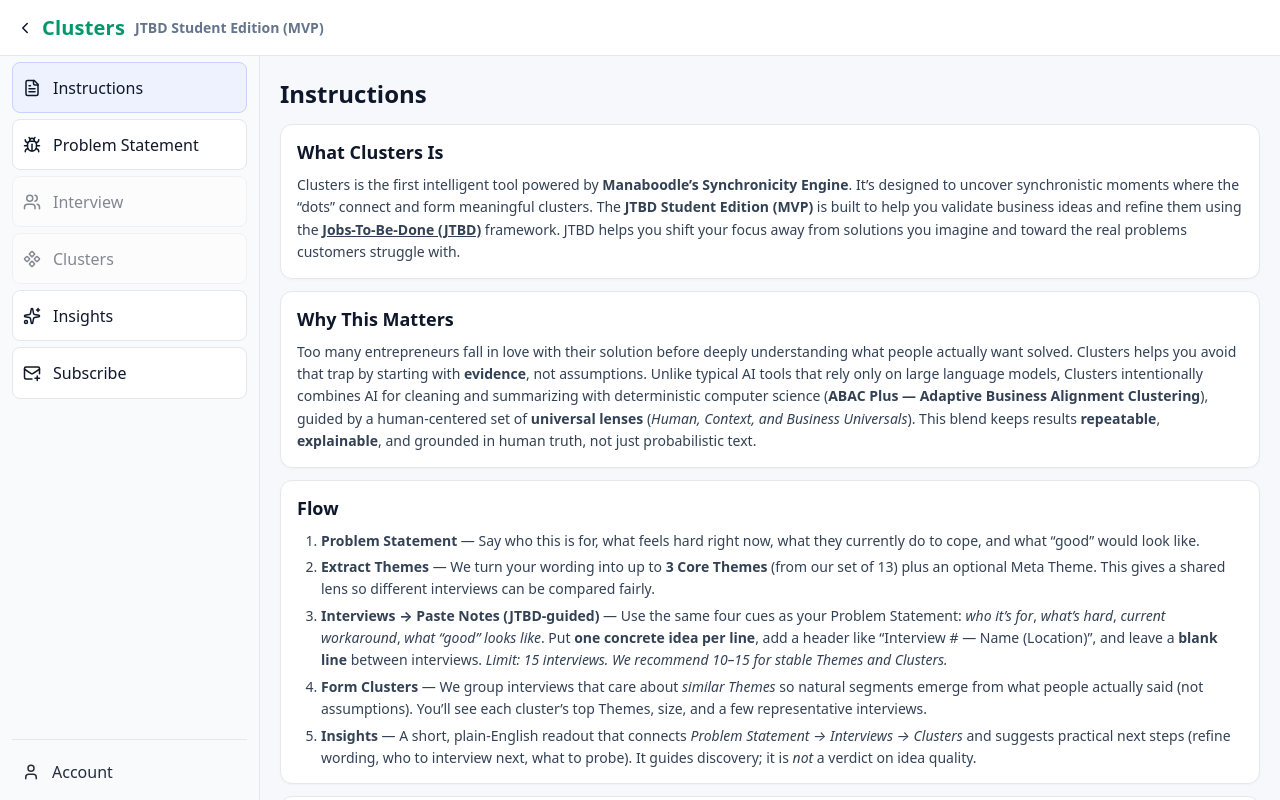
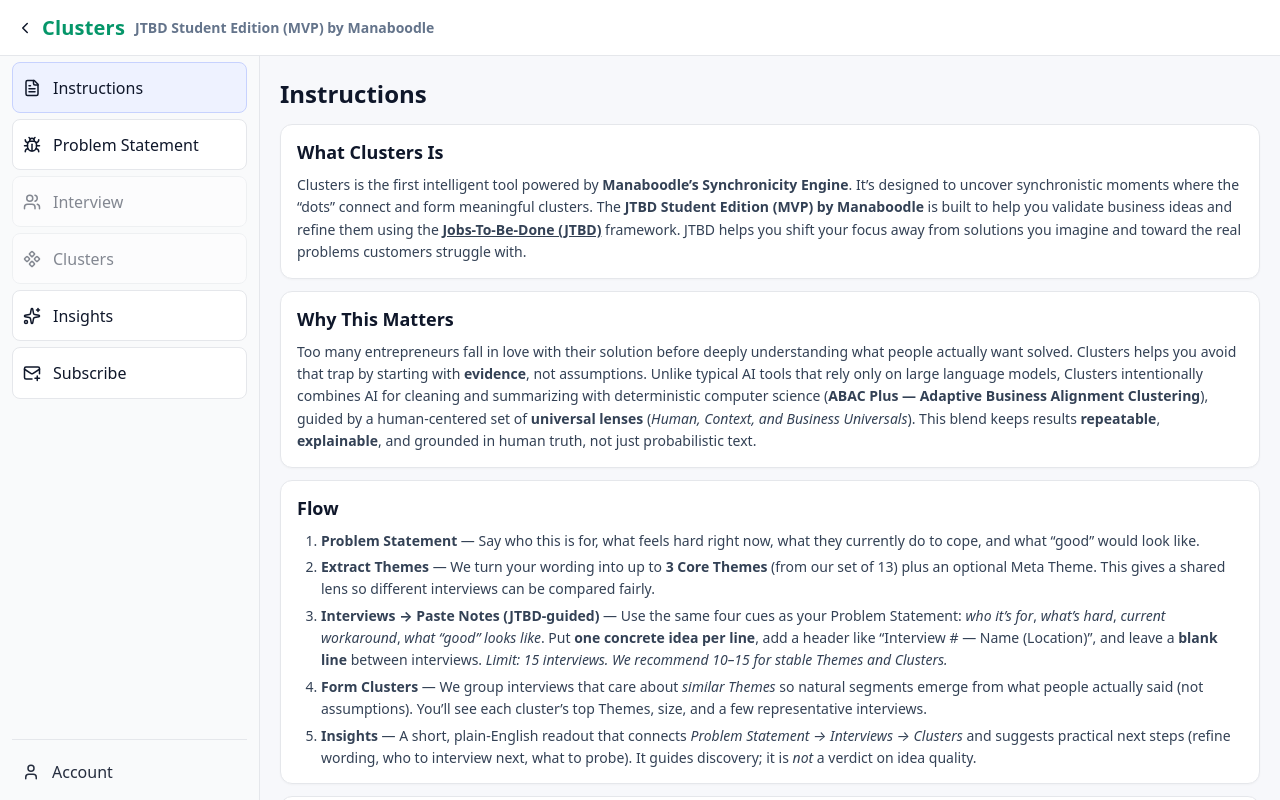
Before and after one commit to manabunagaoka/clusters, a Next.js app: page /instructions in a window 1280 px wide. Built offline with nearby package versions, Linux system fonts and the light colour scheme.

Commit message:
chore: finalize JTBD Student Edition (MVP) by Manaboodle branding in all UI files

```diff
--- a/app/(clusters)/instructions/page.tsx
+++ b/app/(clusters)/instructions/page.tsx
@@ -12,7 +12,7 @@ export default function Page(){
         <div className={styles.cardTitle}>What Clusters Is</div>
         <div className={styles.bodyText}>
           Clusters is the first intelligent tool powered by <b>Manaboodle’s Synchronicity Engine</b>. It’s designed to uncover synchronistic moments where the “dots” connect and form meaningful clusters.
-          The <b>JTBD Student Edition (MVP)</b> is built to help you validate business ideas and refine them using the <b><a href="https://www.christenseninstitute.org/theory/jobs-to-be-done/?gad_source=1&gad_campaignid=22404177831&gbraid=0AAAAADsapT_jd8RaeyuwwRgSbrGGYEswV&gclid=CjwKCAjwuePGBhBZEiwAIGCVS6McI11ceCYIQ3NQ-eKUqEihYwnwfHNkIQ6rBSasHBQosOkmfupZyxoCPJMQAvD_BwE" target="_blank" rel="noopener noreferrer" style={{ textDecoration: 'underline' }}>Jobs-To-Be-Done (JTBD)</a></b> framework. JTBD helps you shift your focus away from solutions you imagine and toward the real problems customers struggle with.
+          The <b>JTBD Student Edition (MVP) by Manaboodle</b> is built to help you validate business ideas and refine them using the <b><a href="https://www.christenseninstitute.org/theory/jobs-to-be-done/?gad_source=1&gad_campaignid=22404177831&gbraid=0AAAAADsapT_jd8RaeyuwwRgSbrGGYEswV&gclid=CjwKCAjwuePGBhBZEiwAIGCVS6McI11ceCYIQ3NQ-eKUqEihYwnwfHNkIQ6rBSasHBQosOkmfupZyxoCPJMQAvD_BwE" target="_blank" rel="noopener noreferrer" style={{ textDecoration: 'underline' }}>Jobs-To-Be-Done (JTBD)</a></b> framework. JTBD helps you shift your focus away from solutions you imagine and toward the real problems customers struggle with.
         </div>
       </div>
 
--- a/app/(clusters)/layout.tsx
+++ b/app/(clusters)/layout.tsx
@@ -78,7 +78,7 @@ export default function ClustersLayout({ children }:{ children:React.ReactNode }
         </button>
         <div className="topbar-title" style={{ marginLeft: 8 }}>
           <span className="brand-green">Clusters</span>
-          <span className="subtitle">JTBD Student Edition (MVP)</span>
+          <span className="subtitle">JTBD Student Edition (MVP) by Manaboodle</span>
         </div>
       </header>
 
--- a/app/layout.tsx
+++ b/app/layout.tsx
@@ -2,7 +2,7 @@ import type { Metadata } from 'next'
 import './globals.css'
 
 export const metadata: Metadata = {
-  title: 'Clusters JTBD Student Edition',
+  title: 'Clusters JTBD Student Edition (MVP) by Manaboodle',
   description: 'Move from Problem Statement to Archetypes, Metrics & Insights',
 }
 
```
